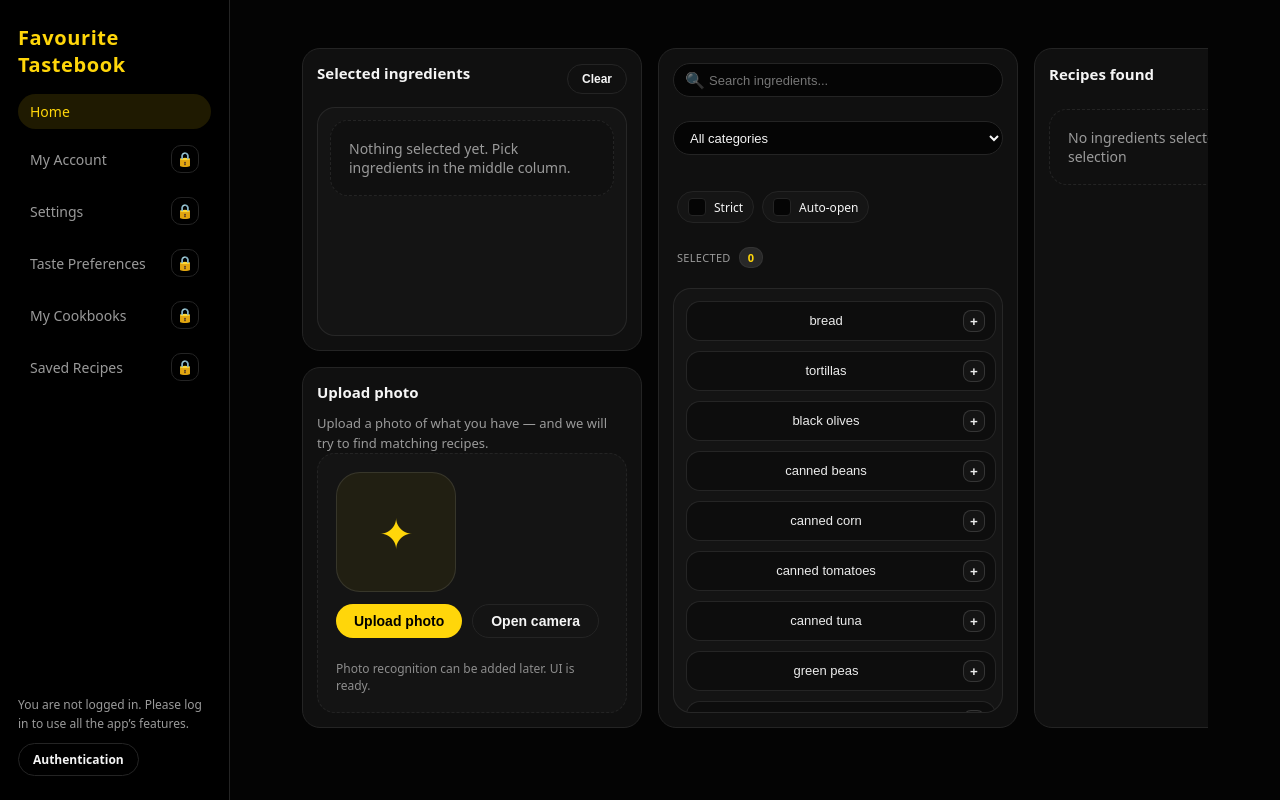
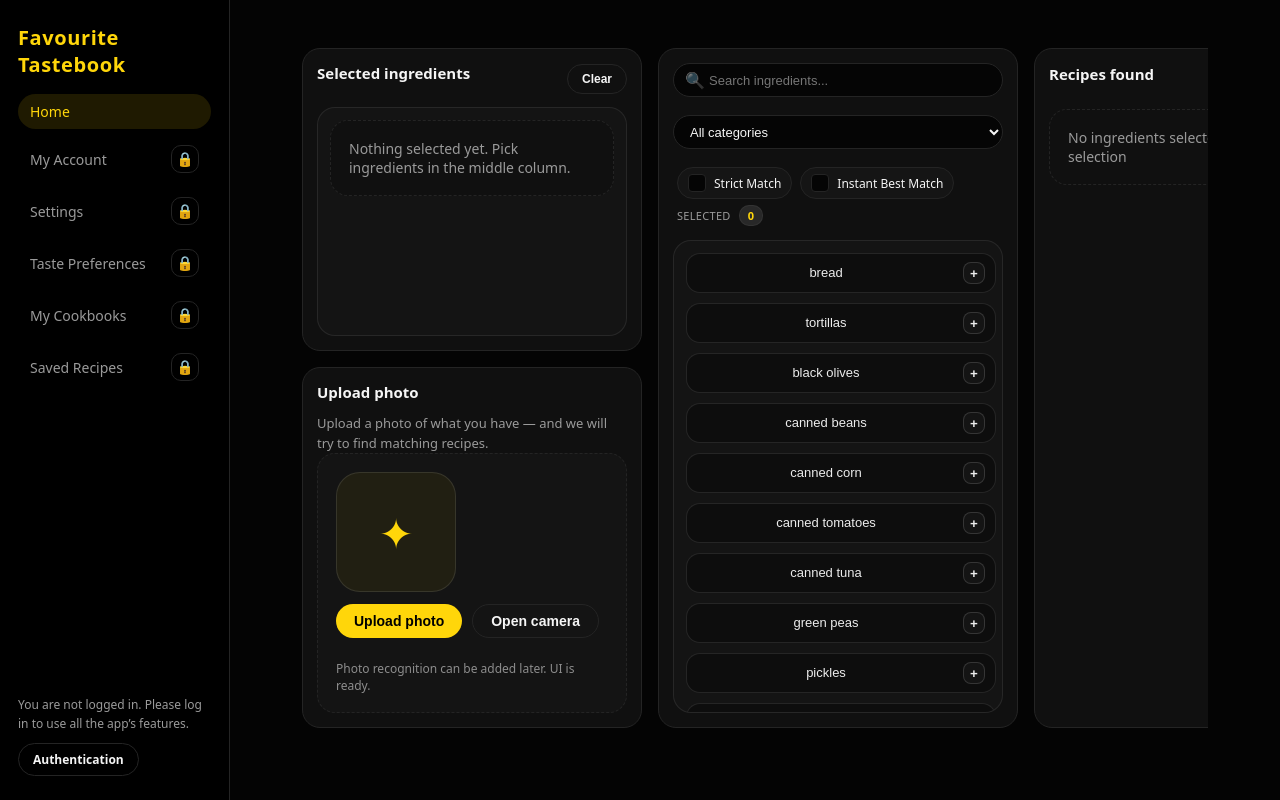
Before and after one commit to SueRix/Favourite-Tastebook, a Django app: page /home/ in a window 1280 px wide. Run offline with Django 5.2, Linux system fonts and the light colour scheme; data comes from the database, SQL or seed files in the repository; parts of the project's set-up code (start-up, migrations or seed data) failed here and were passed over; some libraries are stand-ins or nearby versions.

Commit message:
Replaced categories and two mode in ingredient list.

```diff
--- a/favourite_tastebook/recipe_manager/static/css/home.css
+++ b/favourite_tastebook/recipe_manager/static/css/home.css
@@ -1684,3 +1684,34 @@ main {
     color: var(--text-muted);
     font-weight: 500;
 }
+
+.home-mid .home-card-head {
+    flex-direction: column;
+    align-items: stretch;
+    gap: 6px;
+    height: auto;
+    margin-bottom: 6px;
+}
+
+.search-wrapper-spaced {
+    width: 100%;
+}
+
+.checkbox-row {
+    display: flex;
+    align-items: center;
+    gap: 8px;
+    padding: 0 4px;
+}
+
+.counter-row {
+    display: flex;
+    justify-content: space-between;
+    align-items: center;
+    width: 100%;
+    padding: 0 4px;
+}
+
+.mb-12 {
+    margin-bottom: 0;
+}
--- a/favourite_tastebook/recipe_manager/templates/main/recipe_manager.html
+++ b/favourite_tastebook/recipe_manager/templates/main/recipe_manager.html
@@ -90,11 +90,11 @@
                     <div class="checkbox-row mb-12">
                         <label class="mini-check compact-check">
                             <input type="checkbox" id="strict-check" {% if request.GET.strict %}checked{% endif %}>
-                            <span>Strict</span>
+                            <span>Strict Match</span>
                         </label>
                         <label class="mini-check compact-check">
                             <input type="checkbox" id="auto-show-check" {% if request.GET.auto_show %}checked{% endif %}>
-                            <span>Auto-open</span>
+                            <span>Instant Best Match</span>
                         </label>
                     </div>
 
--- a/favourite_tastebook/recipe_manager/templates/partials/recipes_found.html
+++ b/favourite_tastebook/recipe_manager/templates/partials/recipes_found.html
@@ -144,7 +144,7 @@
         </div>
     {% elif tier_1_recipes or tier_2_recipes or featured %}
         <div class="placeholder-card" style="margin-top: 20px; border-style: dashed;">
-            Select a recipe from the list above to view details.
+            Select a recipe from the list above to view details. Or enable "Instant Best Match" which will show you a similar recipe for an ingredient.
         </div>
     {% endif %}
 
```
